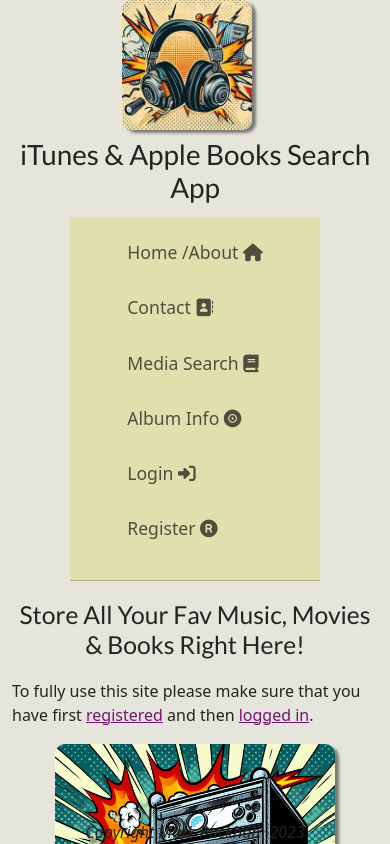
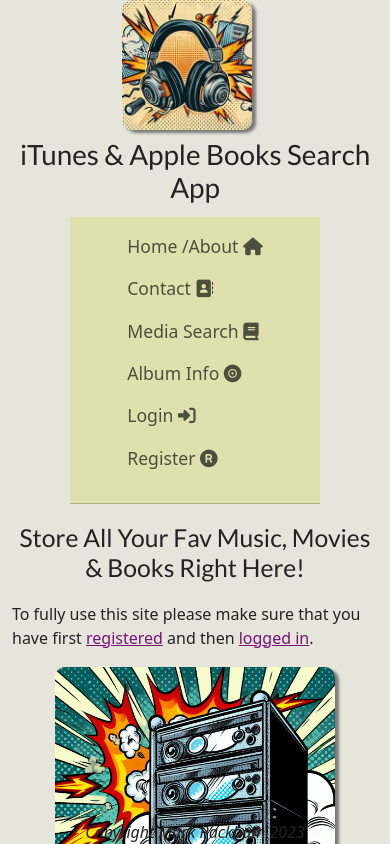
Before and after one commit to markpackham/HyperionReactExpressFaviTunesCapstoneProject, a React (Vite) app in the folder frontend/: page / in a window 390 px wide. Shown: the top 844 px of the page. Built offline with nearby package versions, Linux system fonts and the light colour scheme.

Commit message:
remove padding

```diff
--- a/frontend/src/App.css
+++ b/frontend/src/App.css
@@ -102,6 +102,10 @@
   background-color: var(--card-bg-color);
 }
 
+#nav-section ul li {
+  margin: 0px;
+}
+
 /* Classes */
 .item-list ul li {
   padding: 6px;
@@ -131,10 +135,6 @@
     margin: auto;
   }
 
-  nav ul li {
-    margin: 0.4rem;
-  }
-
   #nav-section {
     max-width: 250px;
     margin: auto;
```
